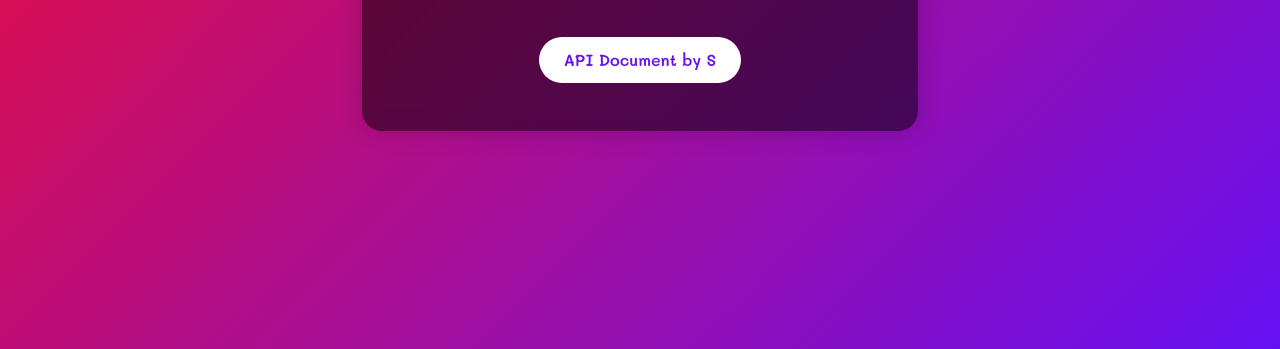
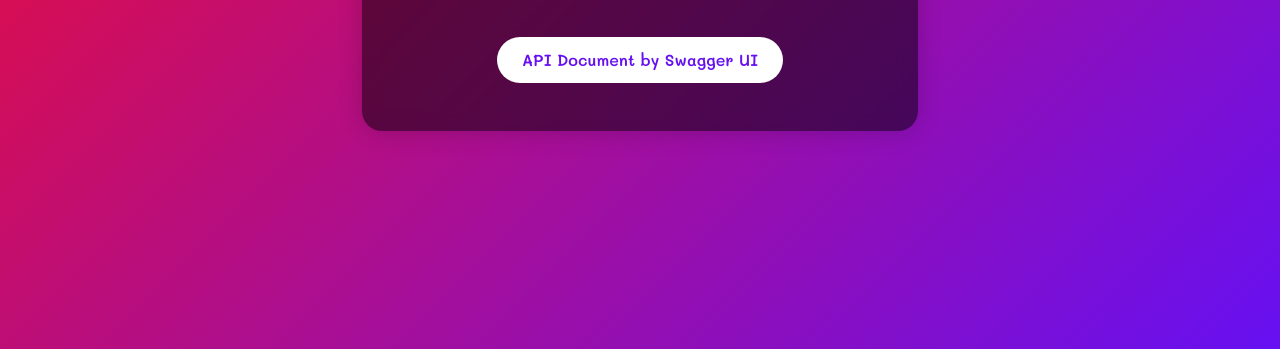
Before and after one commit to titipon71/RAG_project_FastAPI, a plain HTML site: page templates/index.html in a window 1280 px wide. Shown: the part 451-800 px from the top of the page. Drawn offline with nearby package versions, Linux system fonts and the light colour scheme; some packages are replaced by stand-ins of ours; a script that the page names is missing.

Commit message:
Add label API docs button

```diff
--- a/templates/index.html
+++ b/templates/index.html
@@ -87,7 +87,7 @@
         <i class="fa-regular fa-copy"></i>
       </button>
     </div>
-    <a href="https://fastapi888.lukeenortaed.site/docs" class="btn btn-custom">API Document by S</a>
+    <a href="https://fastapi888.lukeenortaed.site/docs" class="btn btn-custom">API Document by Swagger UI</a>
   </div>
 </body>
 
```
